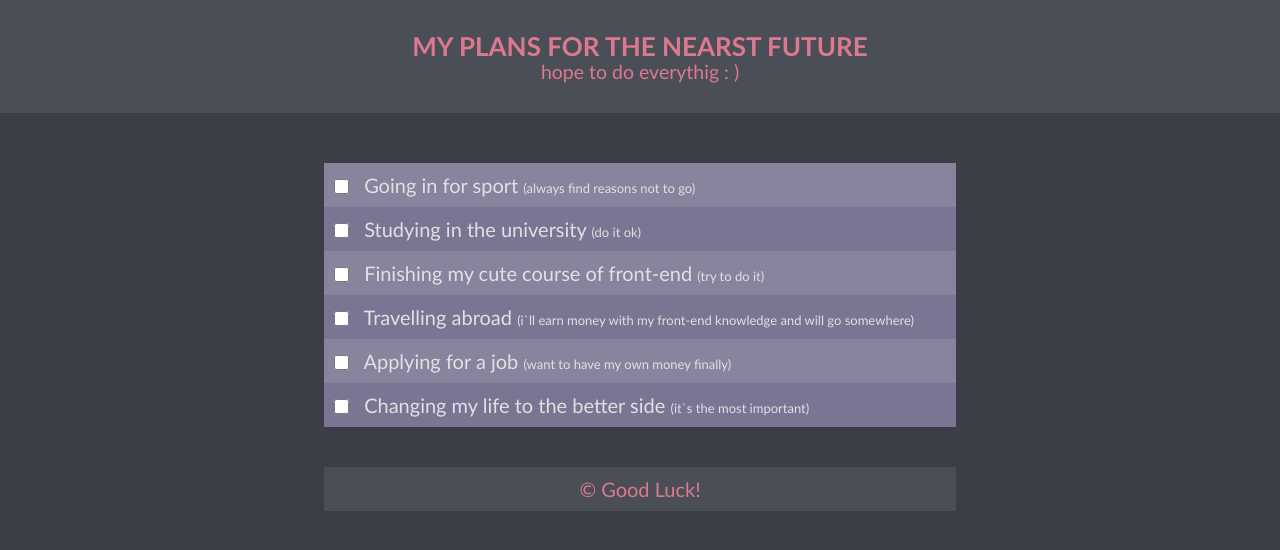
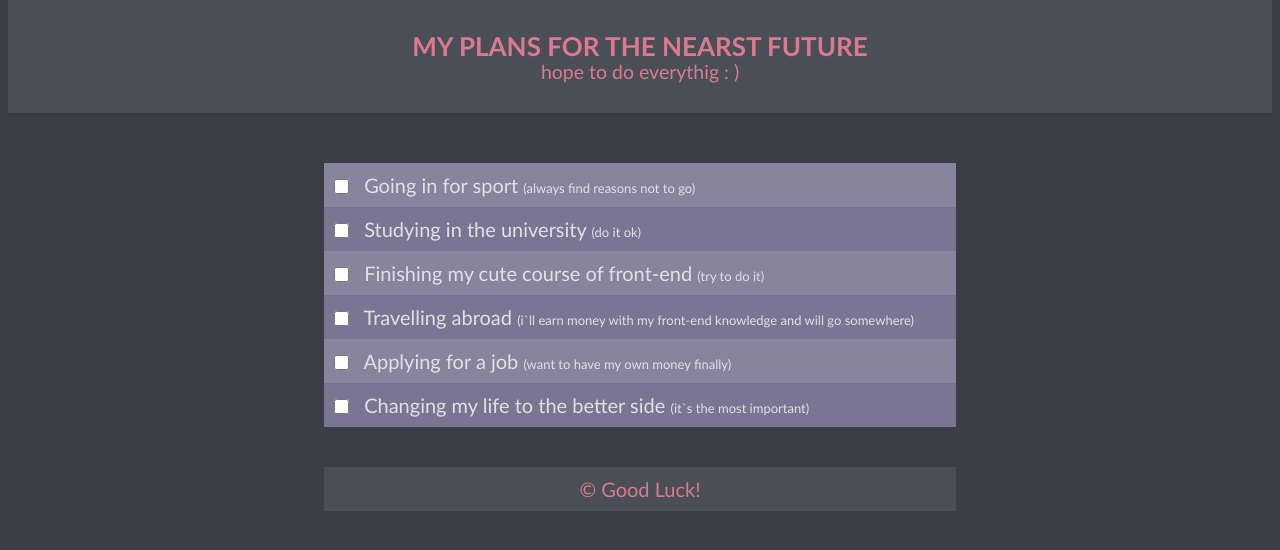
Before and after one commit to tanushatko/listing, a plain HTML site: page index.html in a window 1280 px wide. Drawn offline with Linux system fonts and the light colour scheme.

Commit message:
Update style.css

```diff
--- a/style.css
+++ b/style.css
@@ -12,7 +12,7 @@ body{
 	color:#DC798F;
 	font-family: 'Trebuchet MS', Trebuchet, Arial, sans-serif;
 	text-align: center;
-	margin:-10px;
+	margin:0px;
 	margin-top:-20px;
 	margin-bottom: 50px;
 	padding: 25px 10px 0px 10px;
```
